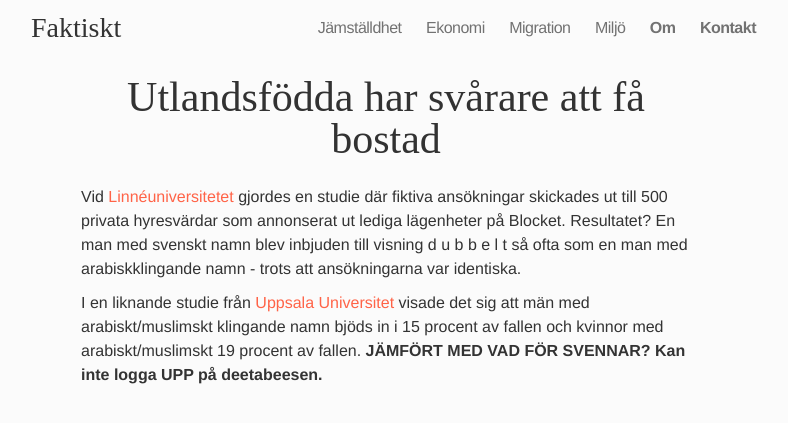
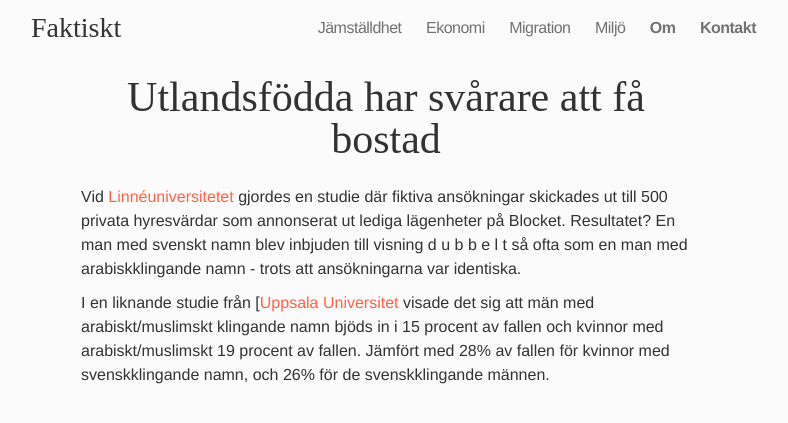
Before and after one commit to frigolitvarulv/faktiskt.github.io, a Jekyll site: the page built from migration/men-jag-ar-ju-inte-rasist/utlandsf-dda-har-sv-rare-att-f-bostad.md, in a window 1280 px wide. Shown: the top 423 px of the page, without its empty margins (254-1042 px from the left). Built offline with Jekyll 4.4.1, drawn with Linux system fonts in a browser that asks for light colours; nearby versions of some CDN libraries; Markdown is read by kramdown in place of the engine named in the settings.

Commit message:
Updated utlandsf-dda-har-sv-rare-att-f-bostad.md

```diff
--- a/migration/men-jag-ar-ju-inte-rasist/utlandsf-dda-har-sv-rare-att-f-bostad.md
+++ b/migration/men-jag-ar-ju-inte-rasist/utlandsf-dda-har-sv-rare-att-f-bostad.md
@@ -7,6 +7,7 @@ sort: 3
 
 
 
+
 Vid [Linnéuniversitetet](http://lnu.se/forskning/forskningsdatabas/publication.aspx?id=4466) gjordes en studie där fiktiva ansökningar skickades ut till 500 privata hyresvärdar som annonserat ut lediga lägenheter på Blocket. Resultatet? En man med svenskt namn blev inbjuden till visning d u b b e l t så ofta som en man med arabiskklingande namn - trots att ansökningarna var identiska.
 
-I en liknande studie från [Uppsala Universitet](https://ezp.sub.su.se/login?url=http://search.ebscohost.com.ezp.sub.su.se/login.aspx?direct=true&db=edselp&AN=S1051137713000582&site=eds-live&scope=site) visade det sig att män med arabiskt/muslimskt klingande namn bjöds in i 15 procent av fallen och kvinnor med arabiskt/muslimskt 19 procent av fallen. **JÄMFÖRT MED VAD FÖR SVENNAR? Kan inte logga UPP på deetabeesen.**
+I en liknande studie från [[Uppsala Universitet](https://ezp.sub.su.se/login?url=http://search.ebscohost.com/login.aspx?direct=true&db=edselp&AN=S1051137713000582&lang=sv&site=eds-live&scope=site) visade det sig att män med arabiskt/muslimskt klingande namn bjöds in i 15 procent av fallen och kvinnor med arabiskt/muslimskt 19 procent av fallen. Jämfört med 28% av fallen för kvinnor med svenskklingande namn, och 26% för de svenskklingande männen.
```
